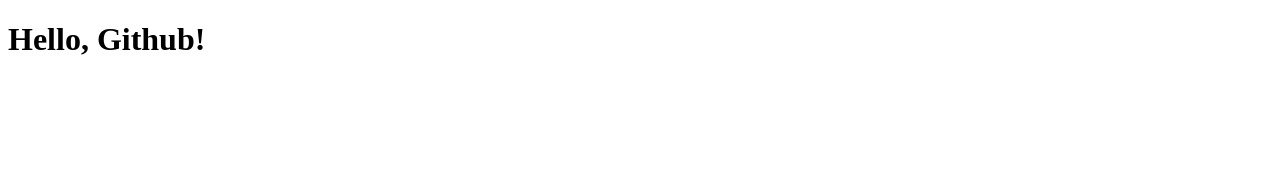
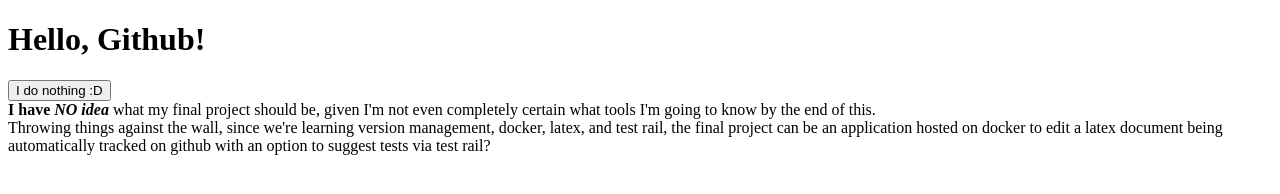
Before and after one commit to mlopez334/CS3338-first-project, a plain HTML site: page index.html in a window 1280 px wide. Drawn offline with Linux system fonts and the light colour scheme.

Commit message:
added final project... pitch, along with incredibly useful button

```diff
--- a/index.html
+++ b/index.html
@@ -7,5 +7,11 @@
 </head>
 <body>
     <h1>Hello, Github!</h1>
+    <form>
+        <button> I do nothing :D </button>
+    </form>
+    <b>I have <i>NO idea</i></b> what my final project should be, given I'm not even completely certain what tools I'm going to know by the end of this.
+    <br />
+    Throwing things against the wall, since we're learning version management, docker, latex, and test rail, the final project can be an application hosted on docker to edit a latex document being automatically tracked on github with an option to suggest tests via test rail?
 </body>
 </html>
```
